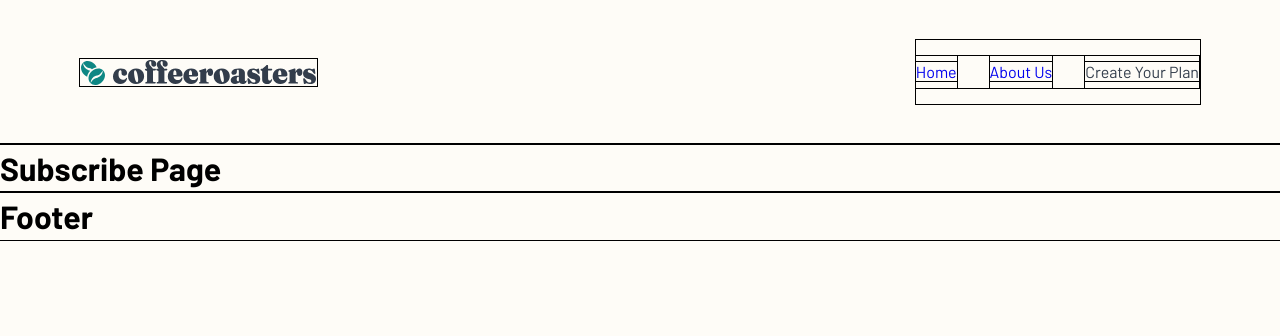
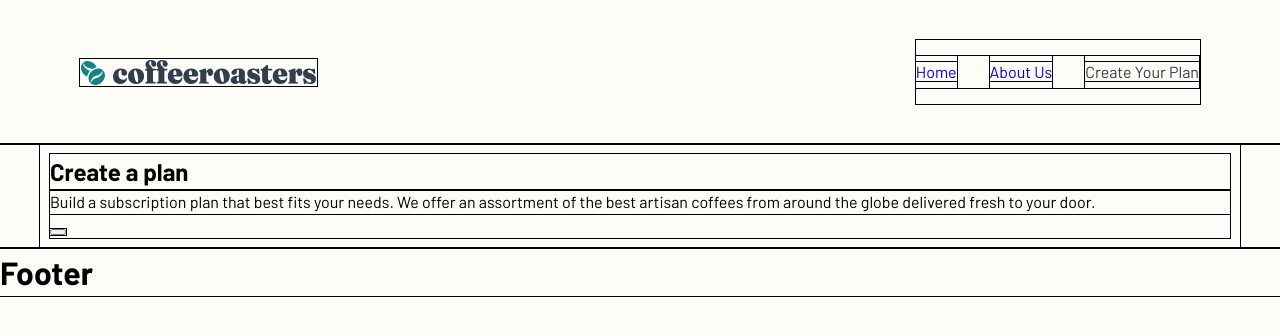
Before and after one commit to tlanettepollard/FEM-CoffeeRoasters-Subscription-Site-TLP, a React (Vite) app: page /subscribe in a window 1280 px wide. Shown: the top 336 px of the page. Built offline with nearby package versions, Linux system fonts and the light colour scheme.

Commit message:
Added SharedHero to Subscribe page
Signed-off-by: T. Lanette <TLPollard4516@gmail.com>

```diff
--- a/src/pages/Subscribe.jsx
+++ b/src/pages/Subscribe.jsx
@@ -1,8 +1,12 @@
 import React from "react";
+import SharedHero from "../components/Shared/SharedHero";
 
 
 export function Subscribe() {
     return (
-        <h1>Subscribe Page</h1>
+        <main className='main__subscribe'>
+            <SharedHero class='subscribe' title='Create a plan' desc='Build a subscription plan that best fits your needs. We offer an assortment of the best artisan coffees from around the globe delivered fresh to your door.' />
+
+        </main>
     )
 }
```
